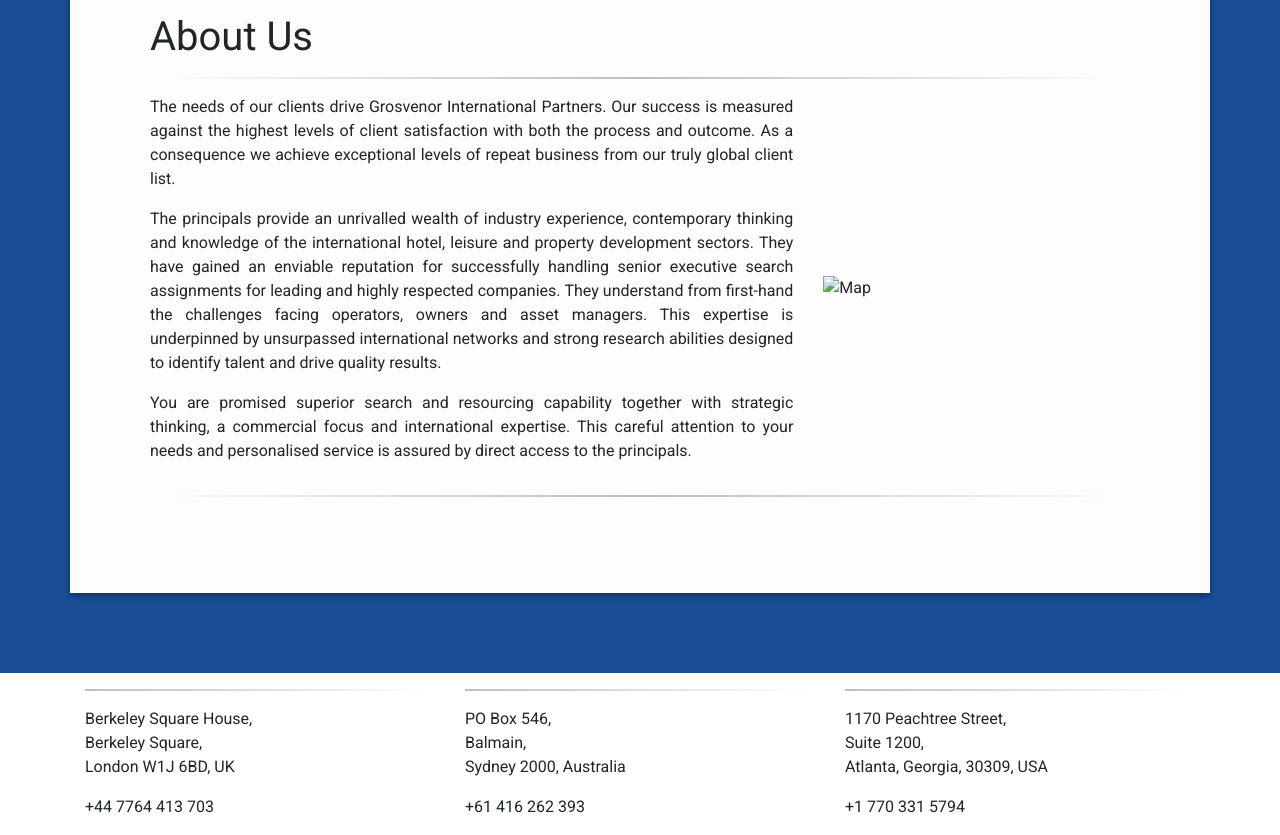
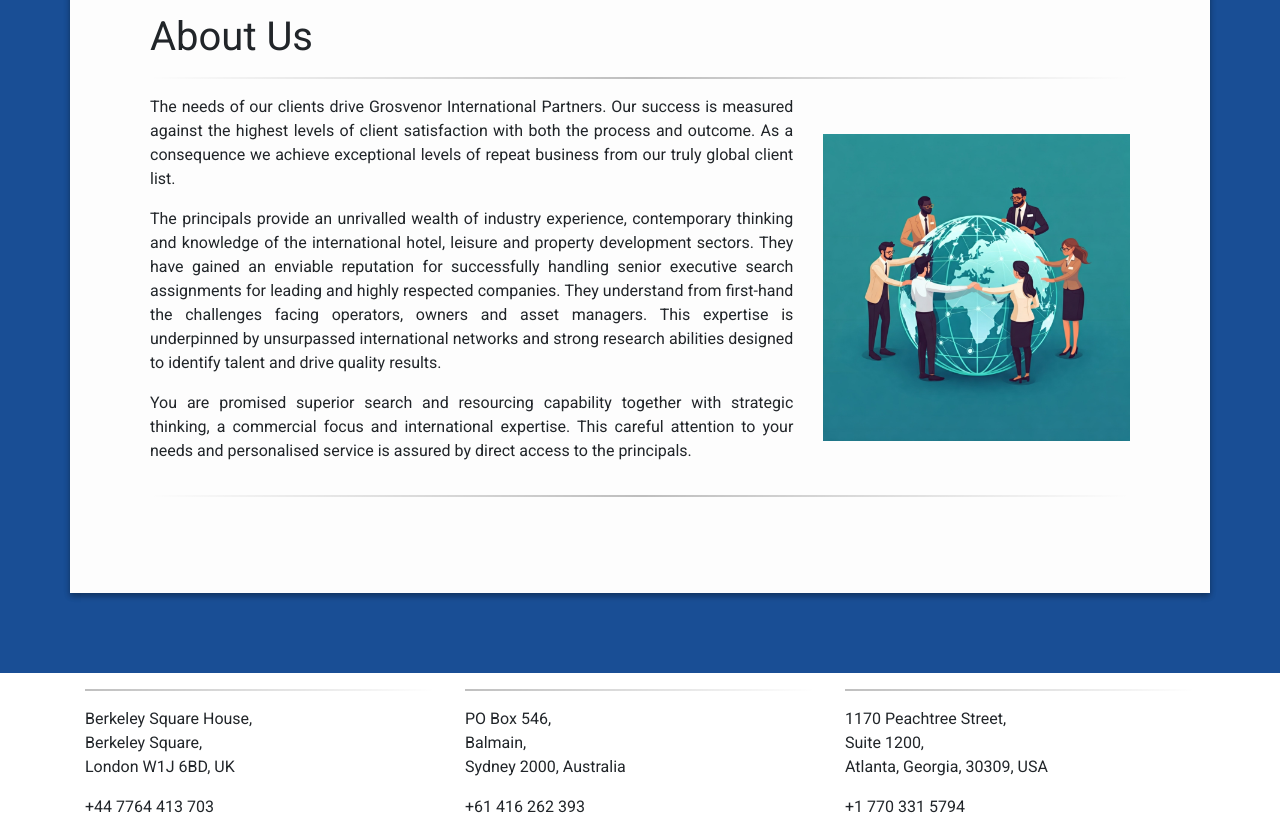
Before and after one commit to GarrettManley/Grosvenor-International-Partners, a website: page public/index.html in a window 1280 px wide. Shown: the part 2760-3595 px from the top of the page. Drawn offline with nearby package versions, Linux system fonts and the light colour scheme; a web font is replaced by a local one.

Commit message:
Update image source path in index.html to use new asset location

```diff
--- a/public/index.html
+++ b/public/index.html
@@ -249,7 +249,7 @@
 
 						<div class="col-lg-4 d-none d-lg-block">
 							<img class="img-fluid"
-								 src="img/map.jpg"
+								 src="/assets/globe.jpg"
 								 alt="Map">
 						</div>
 					</div>
```
Also changed, not shown: assets/globe.jpg (added).
